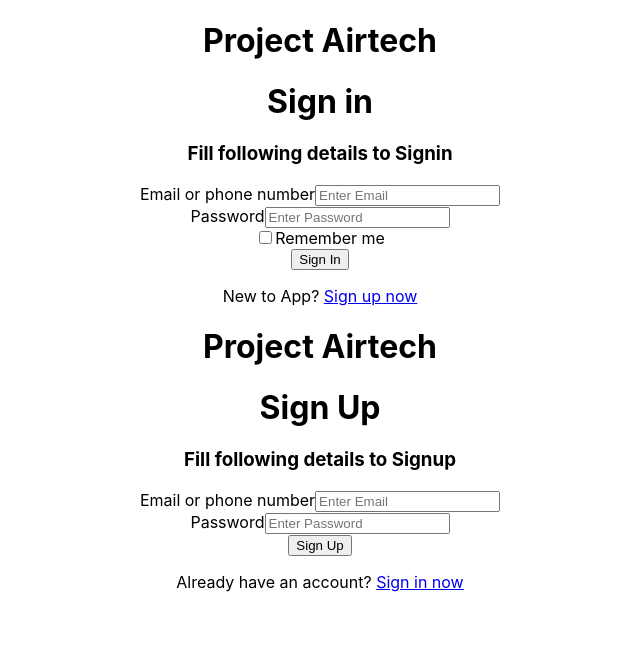
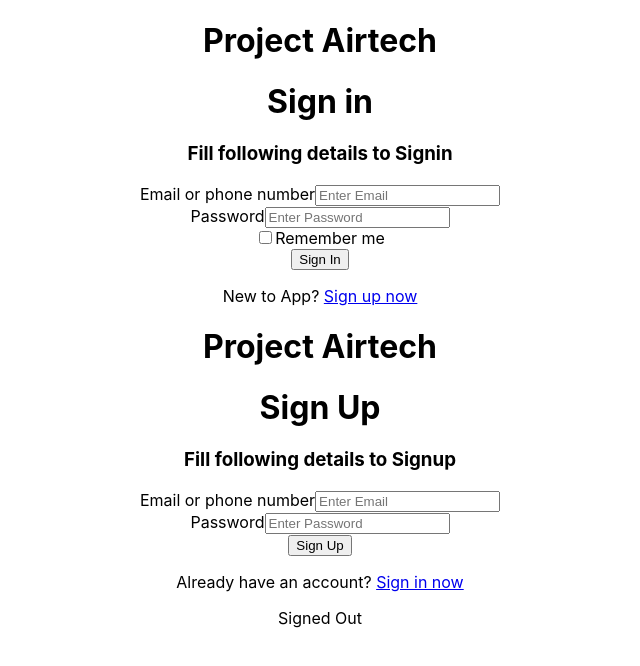
Before and after one commit to https-404/proj_Webathon_Airtech, a React (Create React App) app: page / in a window 1280 px wide. Shown: the top 666 px of the page, without its empty margins (320-960 px from the left). Built offline with nearby package versions, Linux system fonts and the light colour scheme; no server answers.

Commit message:
working 1- Signin 2- Signup 3-Signout and AuthDetails

```diff
--- a/src/App.js
+++ b/src/App.js
@@ -1,13 +1,15 @@
 import logo from './logo.svg';
 import './App.css';
 import SignIn from './components/Auth/signin';
-import SignUp from './components/signup';
+import SignUp from './components/Auth/signup';
+import AuthDetails from './components/AuthDetails';
 
 function App() {
   return (
     <div className="App">
       <SignIn />
       <SignUp />
+      <AuthDetails/>
     </div>
   );
 }
--- a/src/components/signup.jsx
+++ b/src/components/Auth/signup.jsx
@@ -1,6 +1,6 @@
 import { useState } from "react";
 import React from "react";
-import {auth } from "../firebase"
+import {auth } from "../../firebase"
 import { createUserWithEmailAndPassword } from "firebase/auth";
 
 const SignUp = () => {
--- /dev/null
+++ b/src/components/AuthDetails.jsx
@@ -0,0 +1,53 @@
+import React from "react";
+import { useEffect, useState } from "react";
+import { auth } from "../firebase";
+import { onAuthStateChanged, signOut } from "firebase/auth";
+const AuthDetails = () => {
+    const [authUser, setAuthUser] = useState(null);
+    useEffect(() => {
+        const listen = onAuthStateChanged(auth, (user) => {
+            if (user) {
+                // User is signed in.
+                console.log(user);
+                setAuthUser(user);
+            } else {
+                // No user is signed in.
+                setAuthUser(null);
+                console.log("user is signed out");
+            }
+        });
+
+        return () => {
+            listen();
+        }
+
+    }, []);
+
+    const userSignOut = () => {
+        signOut(auth).then(() => {
+            // Sign-out successful.
+            console.log("user signed out");
+        }).catch((error) => {
+            // An error happened.
+            console.log(error);
+        });
+    }
+
+
+
+
+  return (
+    <div>
+    {authUser ? (
+      <>
+        <p>{`Signed In as ${authUser.email}`}</p>
+        <button onClick={userSignOut}>Sign Out</button>
+      </>
+    ) : (
+      <p>Signed Out</p>
+    )}
+  </div>
+  );
+};
+
+export default AuthDetails;
```
